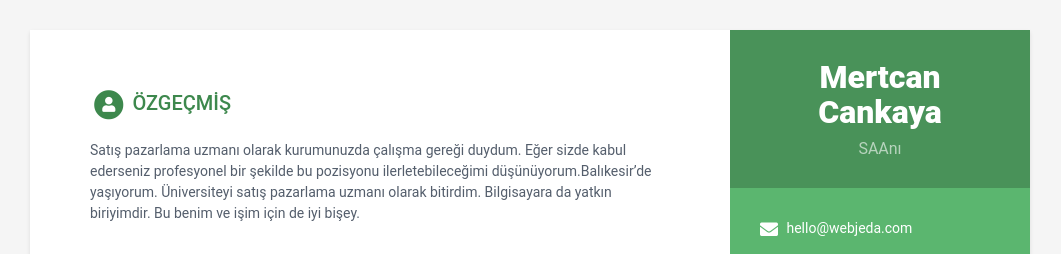
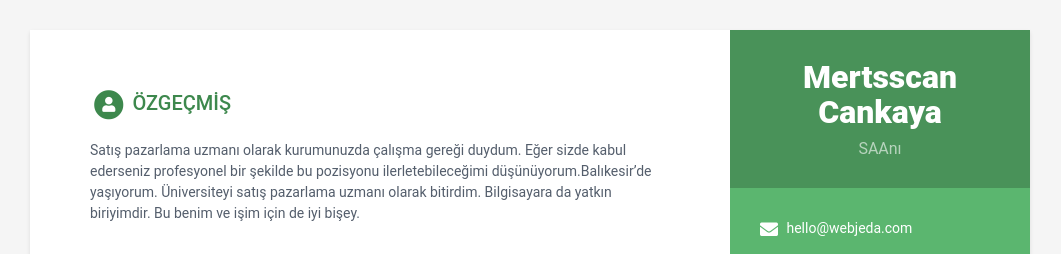
Before and after one commit to mertcankayaa/resume, a Jekyll site: the page built from index.html, in a window 1280 px wide. Shown: the top 254 px of the page, without its empty margins (110-1171 px from the left). Built offline with Jekyll 4.4.1, drawn with Linux system fonts in a browser that asks for light colours.

Commit message:
Update data.yml

```diff
--- a/_data/data.yml
+++ b/_data/data.yml
@@ -7,7 +7,7 @@ sidebar:
     education: False # set to False if you want education in main section instead of in sidebar
 
     # Profile information
-    name: Mertcan Cankaya
+    name: Mertsscan Cankaya
     tagline: SAAnı
     avatar: #profile.png  #place a 100x100 picture inside /assets/images/ folder and provide the name of the file below
 
```
